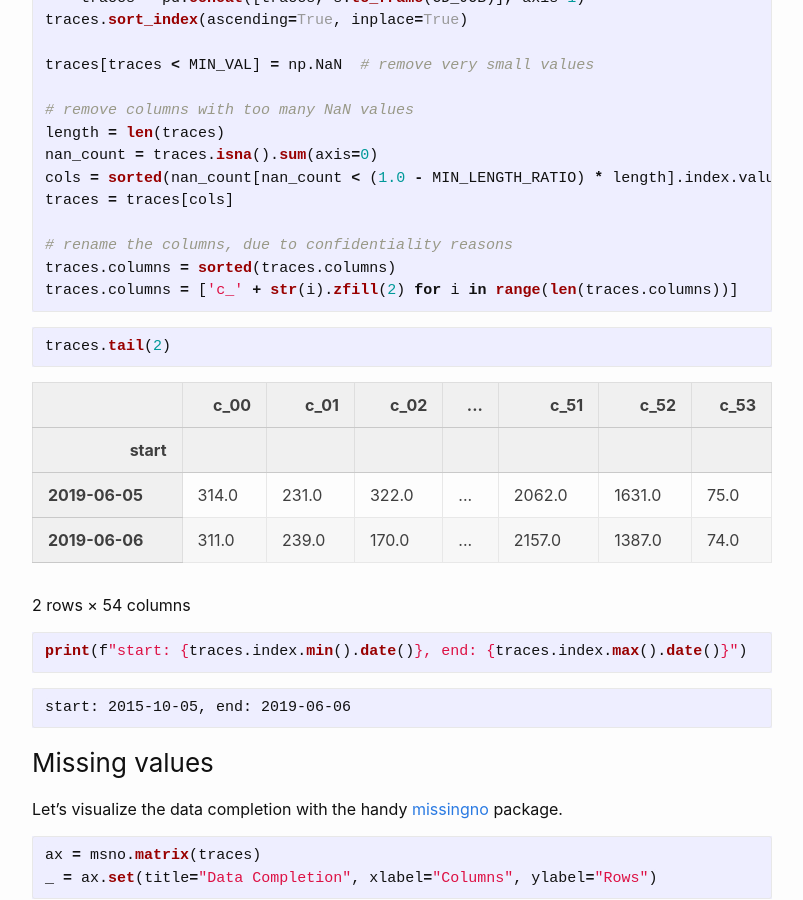
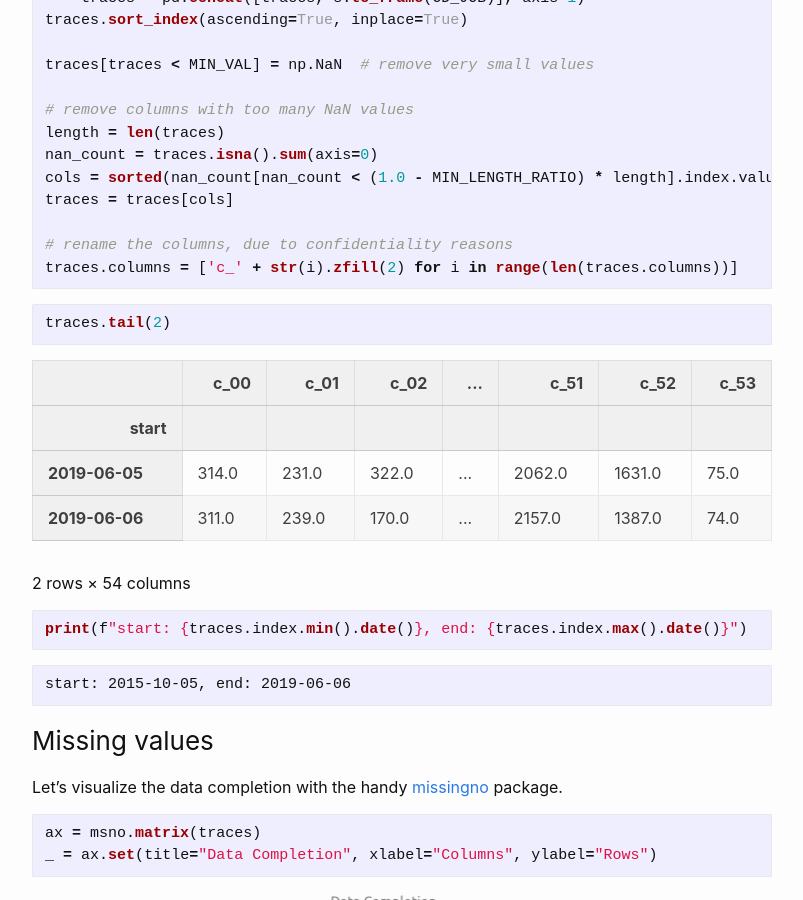
Before and after one commit to aetperf/aetperf.github.io, a Jekyll site: the page built from _posts/2020-07-03-Outlier_and_Change_Point_Detection_in_Data_Integration_Performance_Metrics.md, in a window 1280 px wide and 900 px high, scrolled down 2027 px. Shown: the whole window, without its empty margins (238-1041 px from the left). Built offline with Jekyll 4.4.1, drawn with Linux system fonts in a browser that asks for light colours; formulas are drawn with MathJax 3; comment, search, counter and statistics services are not loaded.

Commit message:
useless line

````diff
--- a/_posts/2020-07-03-Outlier_and_Change_Point_Detection_in_Data_Integration_Performance_Metrics.md
+++ b/_posts/2020-07-03-Outlier_and_Change_Point_Detection_in_Data_Integration_Performance_Metrics.md
@@ -86,7 +86,6 @@ cols = sorted(nan_count[nan_count < (1.0 - MIN_LENGTH_RATIO) * length].index.val
 traces = traces[cols]
 
 # rename the columns, due to confidentiality reasons
-traces.columns = sorted(traces.columns)
 traces.columns = ['c_' + str(i).zfill(2) for i in range(len(traces.columns))]
 ```
 
````
Also changed, not shown: _posts/WP_2020-07-03-Outlier_and_Change_Point_Detection_in_Data_Integration_Performance_Metrics.md (+0 -1 lines).
